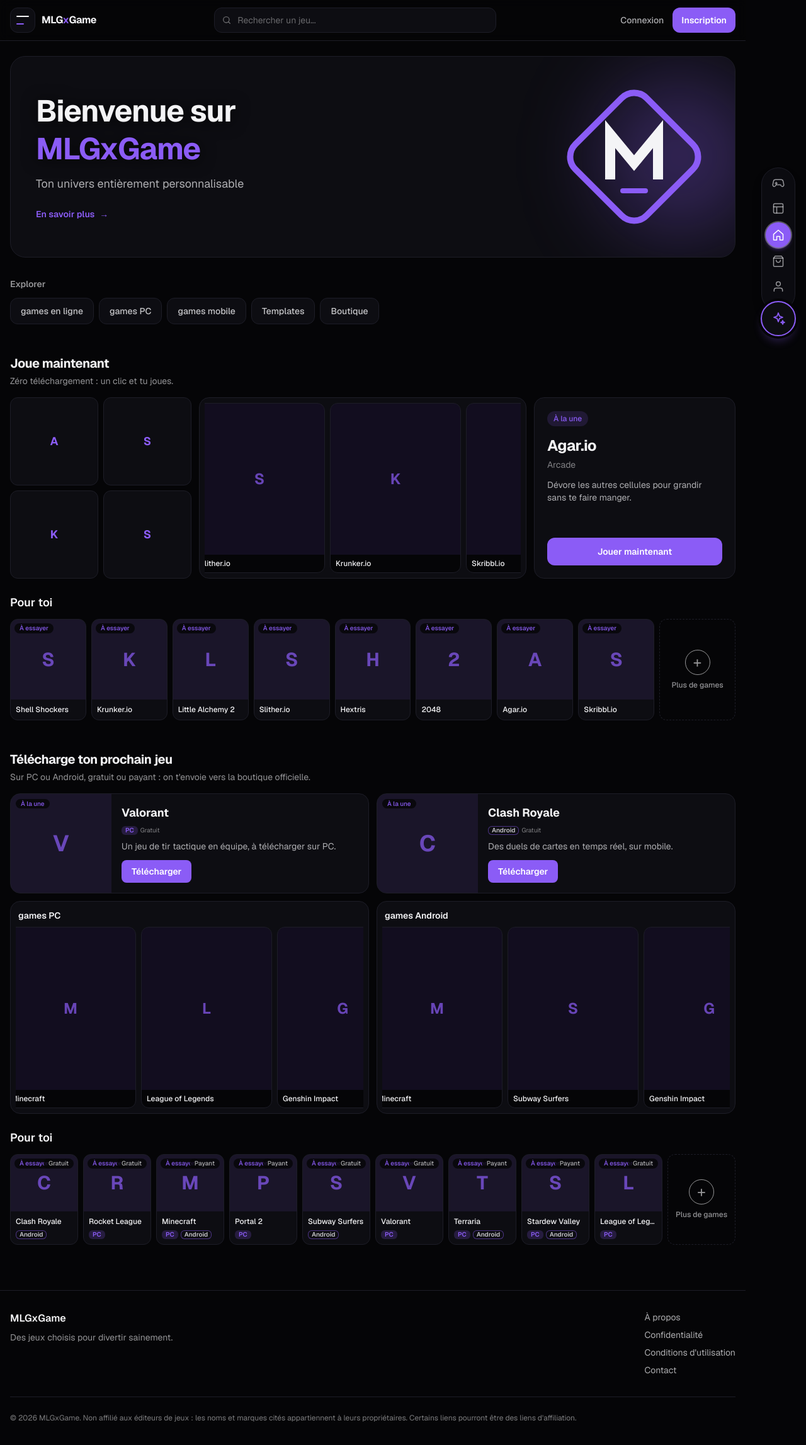
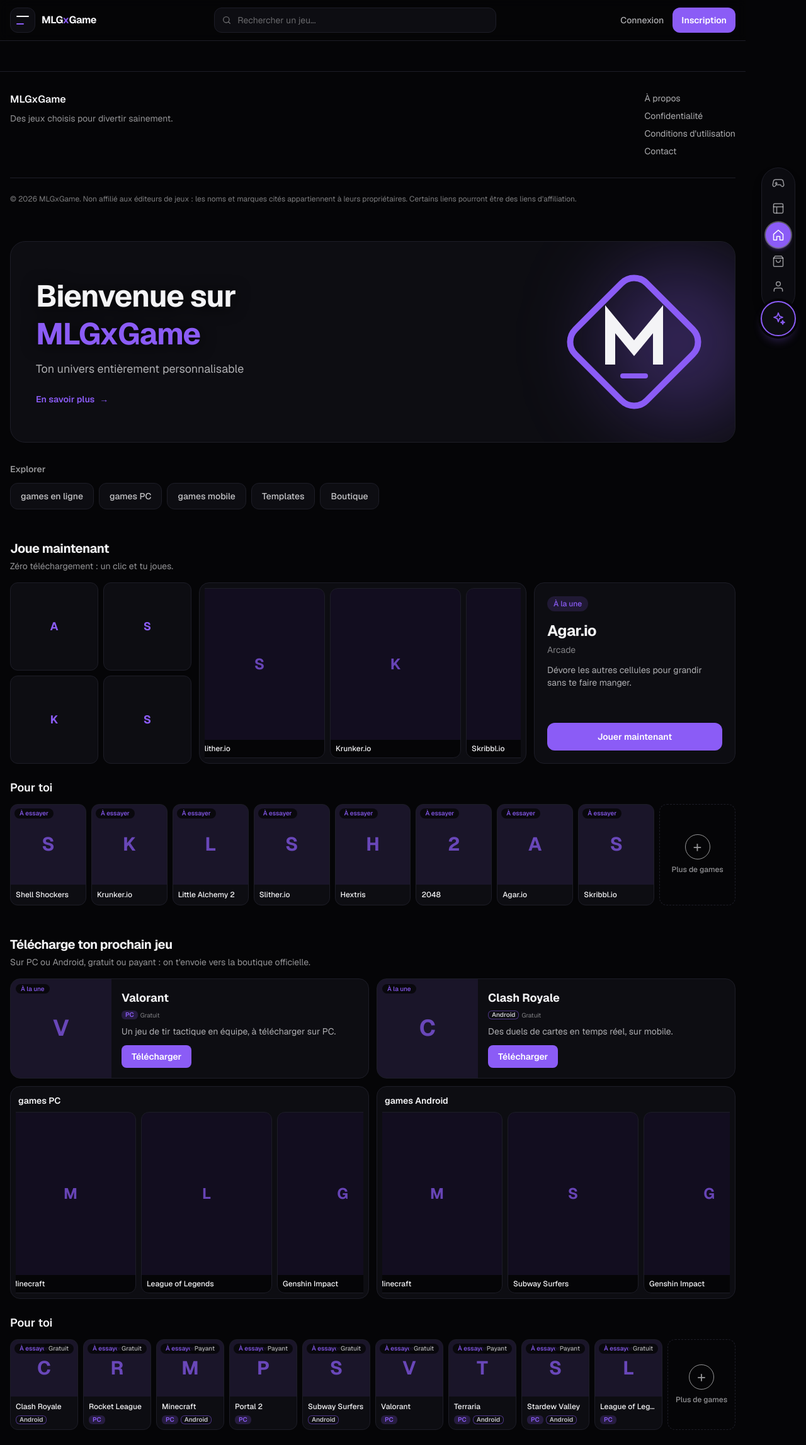
Before and after one commit to EmmBrayan/MlGxGame-v1, a Next.js app in the folder mlgxgame/: page / in a window 1280 px wide. Shown: the whole page at 63% size. Built offline with nearby package versions, Linux system fonts and the light colour scheme.

Commit message:
update mlgxgame/app/layout.tsx

```diff
--- a/mlgxgame/app/layout.tsx
+++ b/mlgxgame/app/layout.tsx
@@ -22,8 +22,8 @@ export default function RootLayout({
       <body className={`${geistSans.variable} ${geistMono.variable} antialiased pb-24 lg:pb-0 lg:pr-24`}>
         <Header />
         <NavBar />
+        <Footer />
         {children}
-        <Footer />
       </body>
     </html>
   );
```
